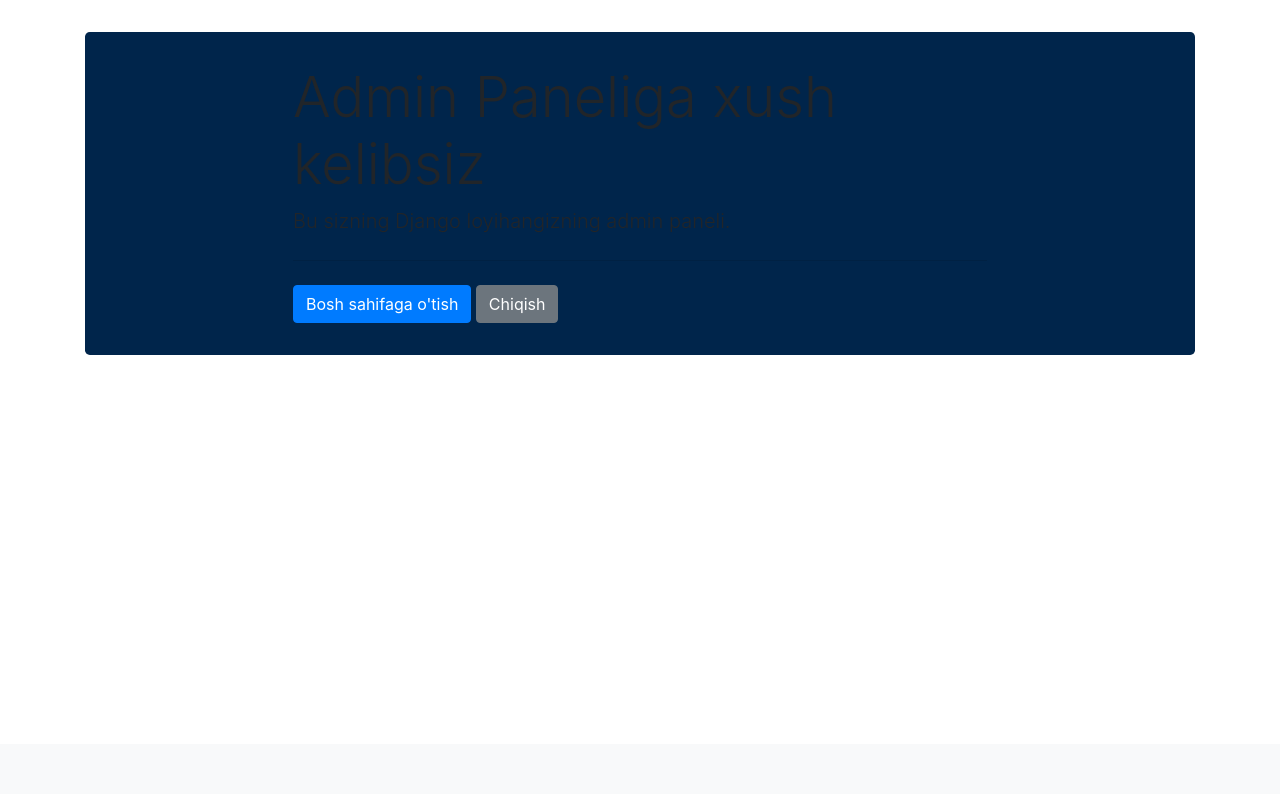
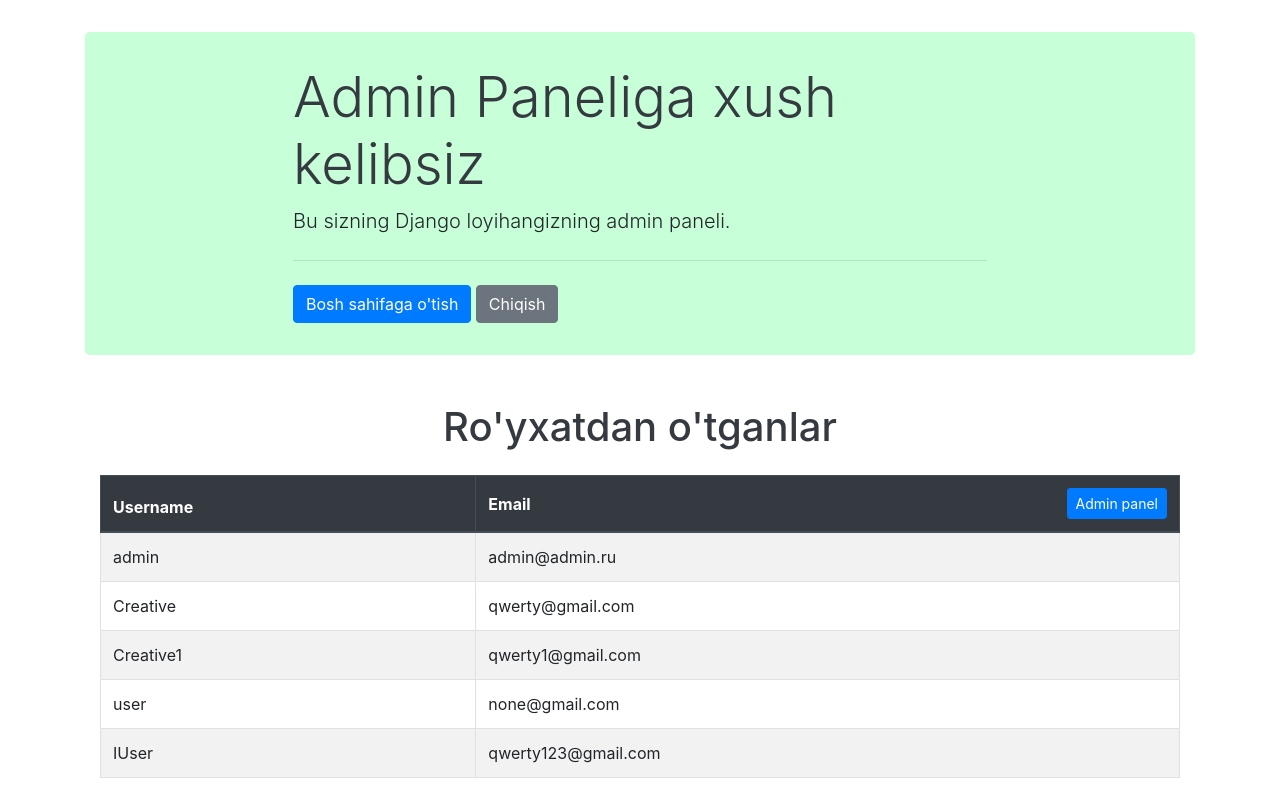
Before and after one commit to KuAsadbek/Django-Allauth, a Django app: page / in a window 1280 px wide. Shown: the part 56-850 px from the top of the page. Before the commit the page ends 411 px from the top, so only its background shows below. Run offline with Django 5.2, Linux system fonts and the light colour scheme; a user stored in the database is signed in; data comes from the database, SQL or seed files in the repository; some libraries are stand-ins or nearby versions.

Commit message:
'finish'

```diff
--- a/blog/views.py
+++ b/blog/views.py
@@ -1,12 +1,13 @@
 # views.py
 from django.shortcuts import render,HttpResponse
 from django.contrib.auth.decorators import login_required
+from django.contrib.auth.models import User
 
 @login_required
 def check_admin(request):
     if request.user.is_superuser:
-        is_admin = request.user.groups.filter(name='Admin').exists()
-        return render(request, 'admin_view.html', {'is_admin': is_admin})
+        users = User.objects.all()
+        return render(request, 'admin_view.html',{'users':users})
     else:
         return render(request, 'home.html')
 
--- a/core/urls.py
+++ b/core/urls.py
@@ -18,7 +18,7 @@
 from django.urls import path, include
 
 urlpatterns = [
-    path('admin/', admin.site.urls),
+    path('admin/', admin.site.urls,name='admin'),
     path('', include('blog.urls')),
     path('accounts/', include('allauth.urls')),
 ]
--- a/templates/admin_view.html
+++ b/templates/admin_view.html
@@ -3,13 +3,42 @@
 
 {% block title %}Admin Panel{% endblock %}
 
+{% block css %}
+<link href="https://stackpath.bootstrapcdn.com/bootstrap/4.5.2/css/bootstrap.min.css" rel="stylesheet">
+{% endblock %}
+
 {% block content %}
-<div class="jumbotron" style='background-color: #f8f9fa;
-    background-color: #00254b;
+<style>
+    body {
+        padding-top: 0;
+    }
+
+    h1 {
+        color: #343a40;
+    }
+    table {
+        background-color: #fff;
+    }
+    .custom-btn {
+        margin-top: 20px;
+        background-color: #007bff;
+        color: #fff;
+        border-radius: 5px;
+        padding: 10px 20px;
+        font-size: 16px;
+        border: none;
+        cursor: pointer;
+    }
+    .custom-btn:hover {
+        background-color: #0056b3;
+    }
+
+</style>
+
+<div class="jumbotron" style='background-color: #C7FFD8;
     padding: 2rem 13rem;
     margin-bottom: 1rem;
     border-radius: 0.3rem;
-    }
     </style>
     '>
     <h1 class="display-4">Admin Paneliga xush kelibsiz</h1>
@@ -19,11 +48,42 @@
     <a class="btn btn-secondary" href="{% url 'account_logout' %}" role="button">Chiqish</a>
 </div>
 
-<style>
-    body {
-        padding-top: 0;
-    }
 
-</style>
+<div class="container mt-5">
+    <h1 class="text-center mb-4">Ro'yxatdan o'tganlar</h1>
+    <table class="table table-striped table-bordered table-hover">
+        <thead class="thead-dark">
+            <tr>
+                <th>Username</th>
+                <th>
+                    <div class="d-flex justify-content-between align-items-center">
+                        <span>Email</span>
+                        <a href="{% url 'admin:index' %}" class="btn btn-primary btn-sm">Admin panel</a>
+                    </div>
+                </th>
+            </tr>
+        </thead>
+        <tbody>
+            {% for user in users %}
+            <tr>
+                <td>{{ user.username }}</td>
+                <td>{{ user.email }}</td>
+            </tr>
+            {% empty %}
+            <tr>
+                <td colspan="2" class="text-center">Нет зарегистрированных пользователей.</td>
+            </tr>
+            {% endfor %}
+        </tbody>
+    </table>
+</div>
+
+
+
+
+<script src="https://code.jquery.com/jquery-3.5.1.slim.min.js"></script>
+    <script src="https://cdn.jsdelivr.net/npm/@popperjs/core@2.5.4/dist/umd/popper.min.js"></script>
+    <script src="https://stackpath.bootstrapcdn.com/bootstrap/4.5.2/js/bootstrap.min.js"></script>
+
 
 {% endblock %}
--- a/templates/base.html
+++ b/templates/base.html
@@ -8,6 +8,7 @@
     <title>{% block title %}Mening Loyiham{% endblock %}</title>
     <link rel="stylesheet" href="https://stackpath.bootstrapcdn.com/bootstrap/4.5.2/css/bootstrap.min.css">
     <link rel="stylesheet" href="{% static 'style.css' %}">
+    {% block css %}{% endblock %}
 </head>
 <body>
     <nav class="navbar navbar-expand-lg navbar-light bg-light">
```
